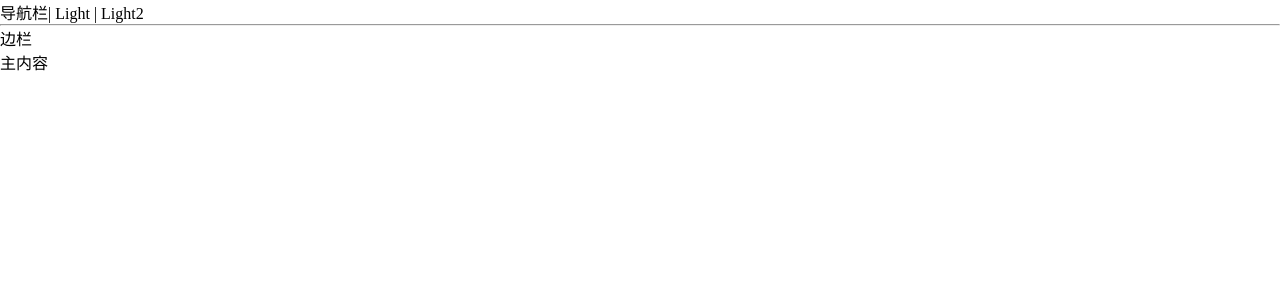
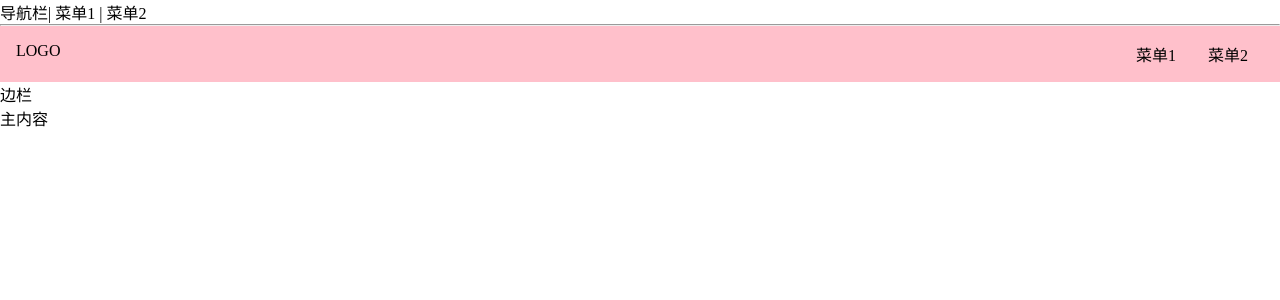
Before and after one commit to lightbuild/Light-ui, a Vue app: page /#/doc in a window 1280 px wide. Shown: the top 300 px of the page. Built offline with nearby package versions, Linux system fonts and the light colour scheme.

Commit message:
topnav组件封装

```diff
--- a/src/App.vue
+++ b/src/App.vue
@@ -1,8 +1,8 @@
 <template>
   <div>导航栏|
-    <router-link to="/">Light</router-link>
+    <router-link to="/">菜单1</router-link>
     |
-    <router-link to="/doc">Light2</router-link>
+    <router-link to="/doc">菜单2</router-link>
   </div>
   <hr/>
   <router-view/>
--- a/src/components/Light.vue
+++ /dev/null
@@ -1,3 +0,0 @@
-<template>
-  <div>我的第一个组件</div>
-</template>
--- a/src/components/Light2.vue
+++ /dev/null
@@ -1,5 +0,0 @@
-<template>
-  <div>
-     我的第二个组件
-  </div>
-</template>
--- /dev/null
+++ b/src/components/Topnav.vue
@@ -0,0 +1,32 @@
+<template>
+  <div class="topnav">
+    <div class="logo">LOGO</div>
+    <ul class="menu">
+      <li>菜单1</li>
+      <li>菜单2</li>
+    </ul>
+  </div>
+</template>
+
+<script lang="ts">
+</script>
+
+<style lang="scss" scoped>
+  .topnav {
+    background: pink;
+    display: flex;
+    padding: 16px;
+    > .logo {
+      max-width: 6em;
+      margin-right: auto;
+    }
+    > .menu {
+      display: flex;
+      white-space: nowrap;
+      flex-wrap: nowrap;
+      > li {
+        margin: 0 1em;
+      }
+    }
+  }
+</style>
--- a/src/views/Doc.vue
+++ b/src/views/Doc.vue
@@ -1,9 +1,6 @@
 <template>
   <div>
-    <div class="topnav">
-      <div class="logo"></div>
-      <div class="menu"></div>
-    </div>
+    <Topnav/>
     <div class="content">
       <aside>边栏</aside>
       <main>主内容</main>
@@ -12,6 +9,10 @@
 </template>
 
 <script lang="ts">
+  import Topnav from '../components/Topnav.vue'
+  export default {
+    components: {Topnav}
+  }
 </script>
 
 <style lang="scss" scoped>
--- a/src/views/Home.vue
+++ b/src/views/Home.vue
@@ -1,12 +1,6 @@
 <template>
   <div>
-    <div class="topnav">
-      <div class="logo">LOGO</div>
-      <ul class="menu">
-        <li>菜单1</li>
-        <li>菜单2</li>
-      </ul>
-    </div>
+    <Topnav/>
     <div class="banner">
       <h1>Light UI</h1>
       <h2>一个厉害的UI框架</h2>
@@ -19,25 +13,12 @@
 </template>
 
 <script lang="ts">
+import Topnav from '../components/Topnav.vue'
 
+export default {
+  components: {Topnav}
+}
 </script>
 
 <style lang="scss" scoped>
-  .topnav {
-    background: pink;
-    display: flex;
-    padding: 16px;
-    > .logo {
-      max-width: 6em;
-      margin-right: auto;
-    }
-    > .menu {
-      display: flex;
-      white-space: nowrap;
-      flex-wrap: nowrap;
-      > li {
-        margin: 0 1em;
-      }
-    }
-  }
 </style>
```
